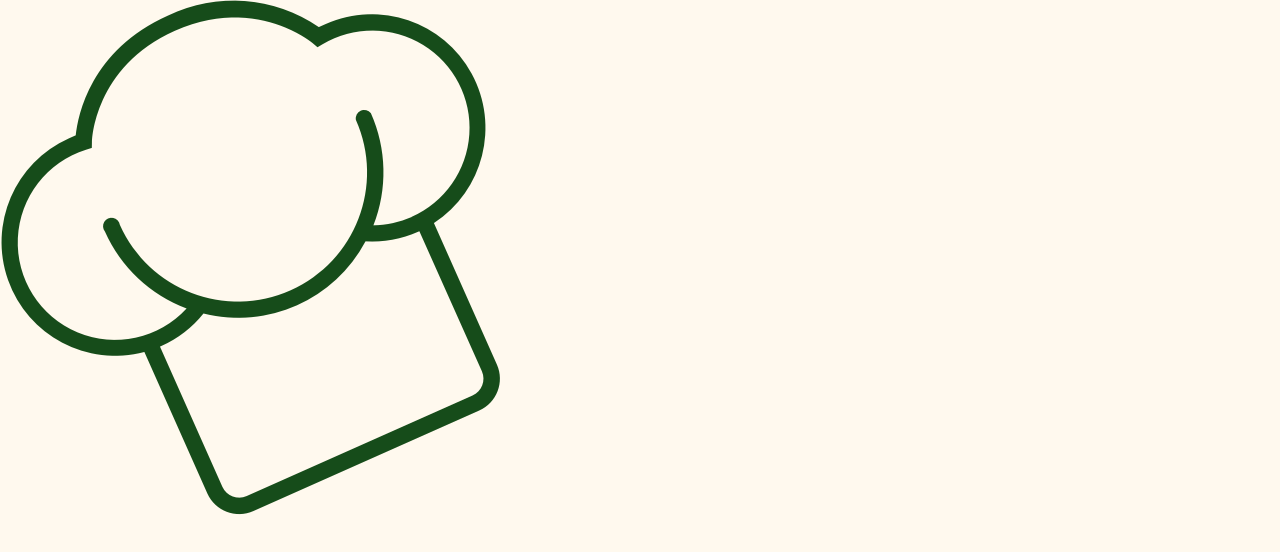
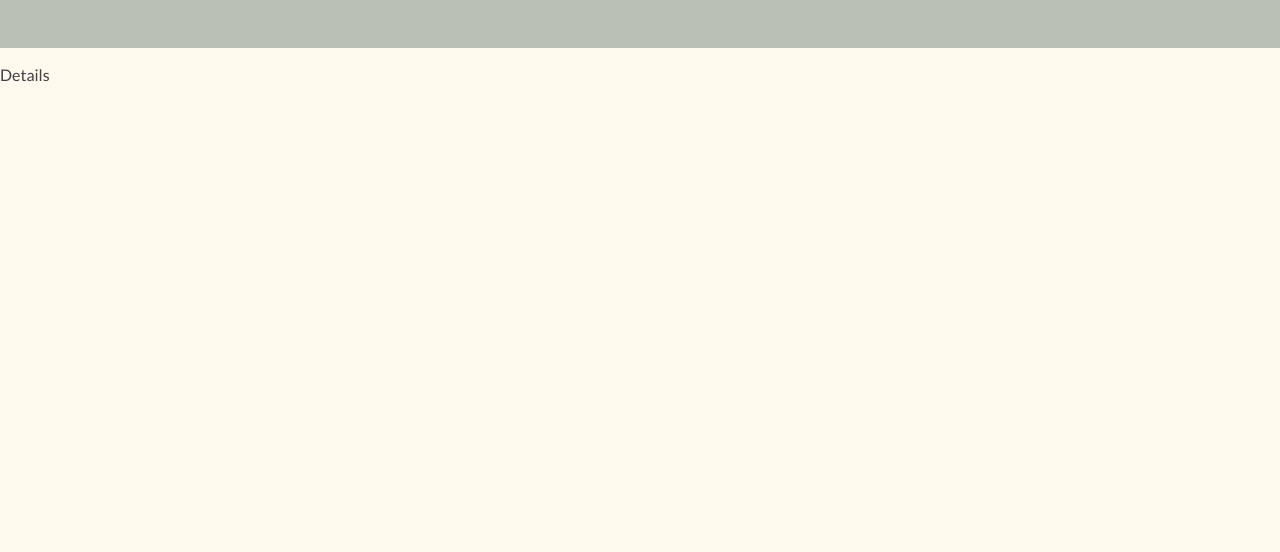
Before and after one commit to sabrinaschmid/capstone-project, a React (Create React App) app: page /dish in a window 1280 px wide. Shown: the top 552 px of the page. Built offline with nearby package versions, Linux system fonts and the light colour scheme.

Commit message:
Integrate link element to dishes

```diff
--- a/src/components/Dish.js
+++ b/src/components/Dish.js
@@ -3,6 +3,7 @@ import firebase from '../firebase'
 import styled from 'styled-components/macro'
 import EatingPreference from './EatingPreference'
 import Intolerances from './Intolerances'
+import { Link } from 'react-router-dom'
 
 function useDishes() {
   const [dishes, setDishes] = useState([])
@@ -29,6 +30,7 @@ export default function Dish() {
   return (
     <DishListStyled>
       {dishes.map(dish => (
+        <Link to={`/dish/${dish.id}`}>
           <DishStyled key={dish.id}>
             <OriginalTitleStyled>{dish.originalDishTitle}</OriginalTitleStyled>
             <ImagePreferenceStyled>
@@ -43,6 +45,7 @@ export default function Dish() {
             </TranslatedTitleStyled>
             <Intolerances dish={dish} />
           </DishStyled>
+        </Link>
       ))}
     </DishListStyled>
   )
--- a/src/components/DishDetail.js
+++ b/src/components/DishDetail.js
@@ -1,7 +1,12 @@
 import React from 'react'
-import logo from '../images/logo.png'
 import styled from 'styled-components/macro'
+import Dish from './Dish'
+import PageLayout from './PageLayout'
 
 export default function DishDetail() {
-  return <img src={logo} alt="Logo" />
+  return (
+    <PageLayout>
+      <p>Details</p>
+    </PageLayout>
+  )
 }
--- a/src/components/GlobalStyles.js
+++ b/src/components/GlobalStyles.js
@@ -14,9 +14,16 @@ export default createGlobalStyle`
     line-height: 1.4;
     color: #404040;
     height: 100vh;
+    text-decoration: none;
   }
 
   input, button, textarea {
     font-size: 1em;
+
+  }
+
+  a {
+    text-decoration: none;
+    color: #404040;
   }
 `
```
Lines whose indentation alone changed are shown as unchanged.
